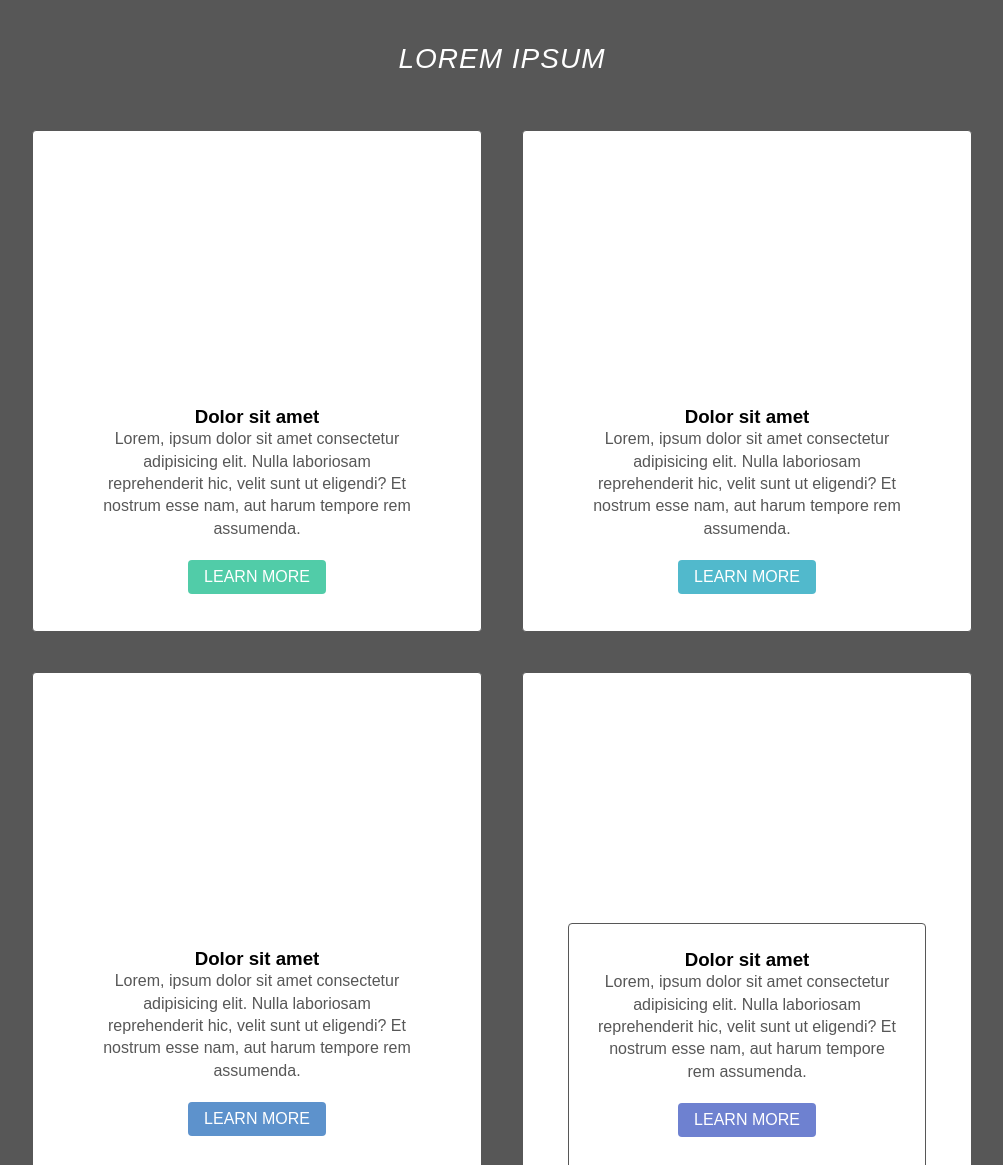
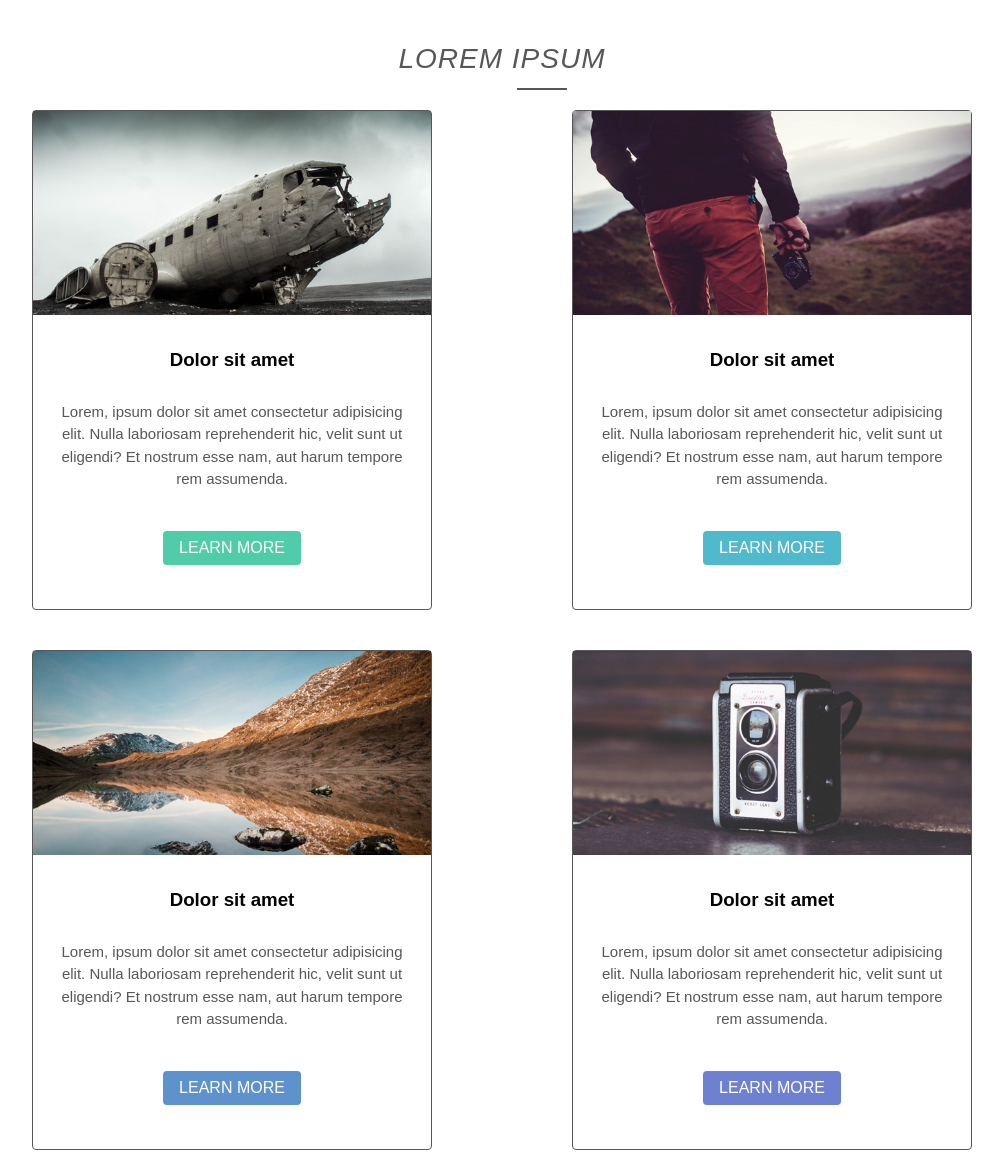
Before and after one commit to santino-ms/web-sass, a plain HTML site: page index.html in a window 1280 px wide. Shown: the part 3020-4185 px from the top of the page, without its empty margins (138-1141 px from the left). Drawn offline with Linux system fonts and the light colour scheme; files whose address does not match are found by name.

Commit message:
version final

```diff
--- a/index.html
+++ b/index.html
@@ -5,7 +5,7 @@
 		<meta name="viewport" content="width=device-width, initial-scale=1.0" />
 		<title>Sass</title>
 		<script src="https://kit.fontawesome.com/ad67ee6c4c.js" crossorigin="anonymous"></script>
-		<link rel="stylesheet" href="css/estilos.css" />
+		<link rel="stylesheet" href="css/estilos.css"/>
 	</head>
 	<body>
 <header>
@@ -74,6 +74,7 @@
 			<li class="primero">
 				<div class="contenedor uno">
 					<article>
+					<img src="imagenes/nota1.jpg" alt="nota1">
 					<h3>Dolor sit amet</h3>
 					<p>Lorem, ipsum dolor sit amet consectetur adipisicing elit. Nulla laboriosam reprehenderit hic, velit sunt ut eligendi? Et nostrum esse nam, aut harum tempore rem assumenda.</p>
 					<a href="#">Learn more</a>
@@ -84,6 +85,7 @@
 			<li class="segundo">
 				<div class="contenedor dos">
 					<article>
+					<img src="imagenes/nota2.jpg" alt="nota2">
 					<h3>Dolor sit amet</h3>
 					<p>Lorem, ipsum dolor sit amet consectetur adipisicing elit. Nulla laboriosam reprehenderit hic, velit sunt ut eligendi? Et nostrum esse nam, aut harum tempore rem assumenda.</p>
 					<a href="#">Learn more</a>
@@ -94,6 +96,7 @@
 			<li class="tercero">
 				<div class="contenedor tres">
 					<article>
+					<img src="imagenes/nota3.jpg" alt="nota3">
 					<h3>Dolor sit amet</h3>
 					<p>Lorem, ipsum dolor sit amet consectetur adipisicing elit. Nulla laboriosam reprehenderit hic, velit sunt ut eligendi? Et nostrum esse nam, aut harum tempore rem assumenda.</p>
 					<a href="#">Learn more</a>
@@ -102,8 +105,9 @@
 			</li>
 
 			<li class="cuarto">
-				<div  class="contenedor cuarto">
+				<div  class="contenedor cuatro">
 					<article>
+					<img src="imagenes/nota4.jpg" alt="nota4">
 					<h3>Dolor sit amet</h3>
 					<p>Lorem, ipsum dolor sit amet consectetur adipisicing elit. Nulla laboriosam reprehenderit hic, velit sunt ut eligendi? Et nostrum esse nam, aut harum tempore rem assumenda.</p>
 					<a href="#">Learn more</a>
--- a/sass/_mini-articulos.scss
+++ b/sass/_mini-articulos.scss
@@ -1,12 +1,12 @@
 .articulos-varios {
     padding: 20px;
-    background-color: $negro;
+    background-color: $blanco;
     height: 200vh;
 
     .contenedor-grande {
     display: flex;
     justify-content: center;
-    padding: 20px;
+
     }
 
     ul {
@@ -18,74 +18,45 @@
 
     }
 
-    .primero, .segundo, .tercero, .cuarto {
-        max-width: 450px;
-        min-height: 500px;
+    .contenedor {
+        max-width: 500px;
+        height: 500px;
         background-color: $blanco;
         border-radius: $br;
         border: 1px solid $negro;
+
+        img {
+            padding: 0;
+            width: 100%;
         }
 
-    .primero::before {
-        content:'';
-        display: block;
-        width: 100%;
-        height: 50%;
-        background-image: url("..//imagenes/nota1.jpg");
-        border-radius: $br $br 0px 0px;
+        h3 {
+            margin-top: 20px;
+            padding: 10px;
         }
 
+        p {
+            padding: 20px;
+            @extend %p_articulos;
+            font-size: 15px;
+            line-height: 150%;
+
+        }
+    }
         .primero a {
             background-color: $verde;
-    }
-
-    .segundo::before {
-        content:'';
-        display: block;
-        width: 100%;
-        height: 50%;
-        background-image: url("..//imagenes/nota2.jpg");
-        border-radius: $br $br 0px 0px;
         }
 
         .segundo a {
             background-color: $celeste;
         }
 
-    .tercero::before {
-        content:'';
-        display: block;
-        width: 100%;
-        height: 50%;
-        background-image: url("..//imagenes/nota3.jpg");
-        border-radius: $br $br 0px 0px;
-    }
-
-
         .tercero a {
             background-color: $azul;
         }
 
-    .cuarto::before {
-        content:'';
-        display: block;
-        width: 100%;
-        height: 50%;
-        background-image: url("..//imagenes/nota4.jpg");
-        border-radius: $br $br 0px 0px;
-    }
-
-
         .cuarto a {
             background-color: $violeta;
-    }
-
-    article {
-        padding: 25px;
-    }
-
-    p {
-        @extend %p_articulos;
         }
 
         a {
@@ -93,7 +64,7 @@
         }
 
         h2 {
-        color:$blanco;
+            color:$negro;
             font-size: $fs-titulos;
             font-style: italic;
             text-transform: uppercase;
@@ -101,5 +72,17 @@
             padding: 35px;
             font-weight: 100;
             letter-spacing: 1px;
+            position: relative;
+        }
+
+        h2::after{
+            content: '';
+            display: block;
+            width: 50px;
+            height: 2px;
+            background-color: $negro;
+            position: absolute;
+            top:80px;
+            left: 635px;
         }
 }
```
Also changed, not shown: css/estilos.css, 1 other file. Lines whose indentation alone changed are shown as unchanged.
